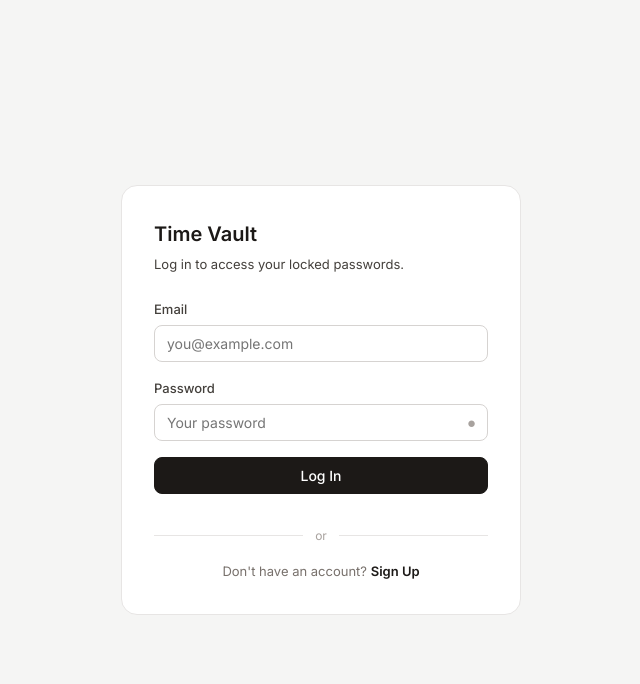
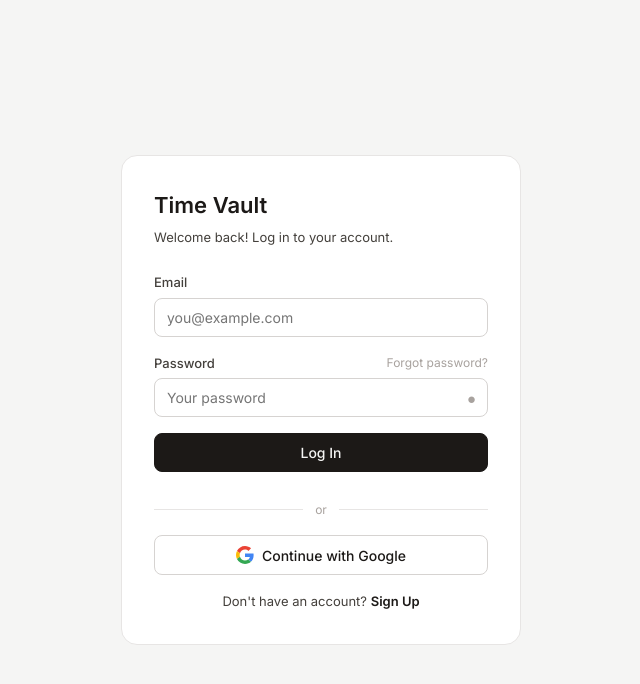
Before and after one commit to grchetan/time-vault, a React (Vite) app: page / in a window 1280 px wide. Shown: the top 684 px of the page, without its empty margins (319-959 px from the left). Built offline with nearby package versions, Linux system fonts and the light colour scheme; no server answers.

Commit message:
add google sign in fetures: and forgot password

```diff
--- a/src/components/Auth.jsx
+++ b/src/components/Auth.jsx
@@ -3,103 +3,151 @@ import { auth } from '../lib/firebase'
 import {
   createUserWithEmailAndPassword,
   signInWithEmailAndPassword,
+  sendPasswordResetEmail,
+  updateProfile,
+  GoogleAuthProvider,
+  signInWithPopup,
 } from 'firebase/auth'
 
+const provider = new GoogleAuthProvider()
+
 export default function Auth() {
-  const [mode, setMode] = useState('login') // 'login' | 'signup'
+  const [mode, setMode] = useState('login') // login | signup | forgot
+  const [name, setName] = useState('')
   const [email, setEmail] = useState('')
   const [password, setPassword] = useState('')
   const [showPass, setShowPass] = useState(false)
   const [loading, setLoading] = useState(false)
+  const [googleLoading, setGoogleLoading] = useState(false)
   const [error, setError] = useState('')
+  const [success, setSuccess] = useState('')
 
-  const handleSubmit = async () => {
-    if (!email || !password) { setError('Email aur password zaroori hai.'); return }
-    setLoading(true); setError('')
-    try {
-      if (mode === 'signup') {
-        await createUserWithEmailAndPassword(auth, email, password)
-      } else {
-        await signInWithEmailAndPassword(auth, email, password)
-      }
-    } catch (e) {
-      const msgs = {
+  const errMsg = (code) => ({
     'auth/email-already-in-use': 'Yeh email pehle se registered hai.',
     'auth/invalid-email': 'Email sahi nahi hai.',
     'auth/weak-password': 'Password kam se kam 6 characters ka hona chahiye.',
     'auth/invalid-credential': 'Email ya password galat hai.',
-        'auth/user-not-found': 'Koi account nahi mila is email pe.',
+    'auth/user-not-found': 'Is email pe koi account nahi mila.',
     'auth/wrong-password': 'Password galat hai.',
+    'auth/too-many-requests': 'Bahut zyada attempts. Thodi der baad try karo.',
+    'auth/popup-closed-by-user': 'Google login cancel ho gaya.',
+  })[code] || 'Kuch galat hua. Dobara try karo.'
+
+  const handleSubmit = async () => {
+    setError(''); setSuccess('')
+    if (mode === 'forgot') {
+      if (!email) { setError('Email daalo.'); return }
+      setLoading(true)
+      try {
+        await sendPasswordResetEmail(auth, email)
+        setSuccess('Password reset email bhej diya! Inbox check karo.')
+      } catch (e) { setError(errMsg(e.code)) }
+      setLoading(false); return
     }
-      setError(msgs[e.code] || 'Kuch galat hua. Dobara try karo.')
+    if (!email || !password) { setError('Email aur password zaroori hai.'); return }
+    if (mode === 'signup' && !name.trim()) { setError('Naam zaroori hai.'); return }
+    setLoading(true)
+    try {
+      if (mode === 'signup') {
+        const cred = await createUserWithEmailAndPassword(auth, email, password)
+        await updateProfile(cred.user, { displayName: name.trim() })
+      } else {
+        await signInWithEmailAndPassword(auth, email, password)
       }
-    setLoading(false)
+    } catch (e) { setError(errMsg(e.code)); setLoading(false) }
+  }
+
+  const handleGoogle = async () => {
+    setError(''); setGoogleLoading(true)
+    try {
+      await signInWithPopup(auth, provider)
+    } catch (e) { setError(errMsg(e.code)); setGoogleLoading(false) }
   }
 
   const handleKey = (e) => { if (e.key === 'Enter') handleSubmit() }
+
+  const switchMode = (m) => { setMode(m); setError(''); setSuccess('') }
 
   return (
     <div className="page-center">
       <div className="auth-card">
         <h1 className="auth-title">Time Vault</h1>
         <p className="auth-subtitle">
-          {mode === 'login'
-            ? 'Log in to access your locked passwords.'
-            : 'Create an account to start locking passwords.'}
+          {mode === 'login' && 'Welcome back! Log in to your account.'}
+          {mode === 'signup' && 'Create an account to start locking passwords.'}
+          {mode === 'forgot' && 'Enter your email to reset your password.'}
         </p>
 
         {error && <div className="error-msg">{error}</div>}
+        {success && <div className="success-msg">{success}</div>}
+
+        {mode === 'signup' && (
+          <div className="field">
+            <label>Full Name</label>
+            <input className="input" placeholder="Apna naam likho" value={name}
+              onChange={e => setName(e.target.value)} onKeyDown={handleKey} autoComplete="name" />
+          </div>
+        )}
 
         <div className="field">
           <label>Email</label>
-          <input
-            className="input"
-            type="email"
-            placeholder="you@example.com"
-            value={email}
-            onChange={e => setEmail(e.target.value)}
-            onKeyDown={handleKey}
-            autoComplete="email"
-          />
+          <input className="input" type="email" placeholder="you@example.com" value={email}
+            onChange={e => setEmail(e.target.value)} onKeyDown={handleKey} autoComplete="email" />
         </div>
 
+        {mode !== 'forgot' && (
           <div className="field">
-          <label>Password</label>
+            <div style={{ display: 'flex', justifyContent: 'space-between', alignItems: 'center', marginBottom: 5 }}>
+              <label style={{ margin: 0 }}>Password</label>
+              {mode === 'login' && (
+                <button onClick={() => switchMode('forgot')}
+                  style={{ background: 'none', border: 'none', fontSize: 12, color: 'var(--text-tertiary)', cursor: 'pointer' }}>
+                  Forgot password?
+                </button>
+              )}
+            </div>
             <div className="input-wrap">
-            <input
-              className="input"
-              type={showPass ? 'text' : 'password'}
+              <input className="input" type={showPass ? 'text' : 'password'}
                 placeholder={mode === 'signup' ? 'Min. 6 characters' : 'Your password'}
-              value={password}
-              onChange={e => setPassword(e.target.value)}
-              onKeyDown={handleKey}
-              autoComplete={mode === 'signup' ? 'new-password' : 'current-password'}
-            />
+                value={password} onChange={e => setPassword(e.target.value)} onKeyDown={handleKey}
+                autoComplete={mode === 'signup' ? 'new-password' : 'current-password'} />
               <button className="input-eye" onClick={() => setShowPass(s => !s)} type="button">
                 {showPass ? '○' : '●'}
               </button>
             </div>
           </div>
+        )}
 
-        <button
-          className="btn btn-primary btn-full"
-          onClick={handleSubmit}
-          disabled={loading}
-          style={{ marginBottom: '1rem' }}
-        >
-          {loading ? 'Please wait...' : mode === 'login' ? 'Log In' : 'Create Account'}
+        <button className="btn btn-primary btn-full" onClick={handleSubmit} disabled={loading}
+          style={{ marginBottom: '0.75rem' }}>
+          {loading ? 'Please wait...' :
+            mode === 'login' ? 'Log In' :
+            mode === 'signup' ? 'Create Account' : 'Send Reset Email'}
         </button>
 
+        {mode !== 'forgot' && (
+          <>
             <div className="divider">or</div>
+            <button className="btn btn-google btn-full" onClick={handleGoogle} disabled={googleLoading}
+              style={{ marginBottom: '1rem' }}>
+              <svg width="18" height="18" viewBox="0 0 48 48">
+                <path fill="#EA4335" d="M24 9.5c3.54 0 6.71 1.22 9.21 3.6l6.85-6.85C35.9 2.38 30.47 0 24 0 14.62 0 6.51 5.38 2.56 13.22l7.98 6.19C12.43 13.72 17.74 9.5 24 9.5z"/>
+                <path fill="#4285F4" d="M46.98 24.55c0-1.57-.15-3.09-.38-4.55H24v9.02h12.94c-.58 2.96-2.26 5.48-4.78 7.18l7.73 6c4.51-4.18 7.09-10.36 7.09-17.65z"/>
+                <path fill="#FBBC05" d="M10.53 28.59c-.48-1.45-.76-2.99-.76-4.59s.27-3.14.76-4.59l-7.98-6.19C.92 16.46 0 20.12 0 24c0 3.88.92 7.54 2.56 10.78l7.97-6.19z"/>
+                <path fill="#34A853" d="M24 48c6.48 0 11.93-2.13 15.89-5.81l-7.73-6c-2.15 1.45-4.92 2.3-8.16 2.3-6.26 0-11.57-4.22-13.47-9.91l-7.98 6.19C6.51 42.62 14.62 48 24 48z"/>
+              </svg>
+              {googleLoading ? 'Please wait...' : 'Continue with Google'}
+            </button>
+          </>
+        )}
 
-        <p style={{ textAlign: 'center', fontSize: '13px', color: '#78716c' }}>
-          {mode === 'login' ? "Don't have an account?" : 'Already have an account?'}{' '}
-          <button
-            onClick={() => { setMode(mode === 'login' ? 'signup' : 'login'); setError('') }}
-            style={{ background: 'none', border: 'none', color: '#1c1917', fontWeight: '600', cursor: 'pointer', fontSize: '13px' }}
-          >
-            {mode === 'login' ? 'Sign Up' : 'Log In'}
-          </button>
+        <p style={{ textAlign: 'center', fontSize: '13px', color: 'var(--text-secondary)' }}>
+          {mode === 'login' && <>Don't have an account?{' '}
+            <button onClick={() => switchMode('signup')} className="link-btn">Sign Up</button></>}
+          {mode === 'signup' && <>Already have an account?{' '}
+            <button onClick={() => switchMode('login')} className="link-btn">Log In</button></>}
+          {mode === 'forgot' && <>Remember it?{' '}
+            <button onClick={() => switchMode('login')} className="link-btn">Back to Login</button></>}
         </p>
       </div>
     </div>
--- a/src/index.css
+++ b/src/index.css
@@ -43,19 +43,11 @@ body {
 input, button, textarea, select { font-family: inherit; font-size: 14px; }
 input { outline: none; }
 
+/* ===== AUTH ===== */
 .page-center {
   min-height: 100vh;
   display: flex; align-items: center; justify-content: center;
   padding: 1.5rem; background: var(--bg);
-}
-
-.container { max-width: 540px; width: 100%; margin: 0 auto; padding: 2rem 1.25rem; }
-
-.card {
-  background: var(--bg-card);
-  border: 1px solid var(--border);
-  border-radius: 12px;
-  padding: 1.25rem;
 }
 
 .auth-card {
@@ -67,20 +59,21 @@ input { outline: none; }
   max-width: 400px;
 }
 
-.auth-title { font-size: 20px; font-weight: 600; margin-bottom: 4px; color: var(--text-primary); }
+.auth-title { font-size: 22px; font-weight: 600; margin-bottom: 4px; }
 .auth-subtitle { font-size: 13px; color: var(--text-secondary); margin-bottom: 1.5rem; }
 
+/* ===== FORM ===== */
 .field { margin-bottom: 1rem; }
 .field label { display: block; font-size: 13px; font-weight: 500; color: var(--text-secondary); margin-bottom: 5px; }
 
 .input {
-  width: 100%; padding: 9px 12px;
+  width: 100%; padding: 10px 12px;
   border: 1px solid var(--border-input);
   border-radius: 8px; font-size: 14px;
   color: var(--text-primary); background: var(--bg-card);
-  outline: none; transition: border-color 0.15s;
+  transition: border-color 0.15s;
 }
-.input:focus { border-color: #a8a29e; box-shadow: 0 0 0 3px rgba(168,162,158,0.15); }
+.input:focus { border-color: #a8a29e; box-shadow: 0 0 0 3px rgba(168,162,158,0.15); outline: none; }
 .input-wrap { position: relative; }
 .input-wrap .input { padding-right: 40px; }
 .input-eye {
@@ -90,32 +83,95 @@ input { outline: none; }
   color: var(--text-tertiary); font-size: 15px; padding: 2px;
 }
 
+/* ===== BUTTONS ===== */
 .btn {
-  display: inline-flex; align-items: center; justify-content: center; gap: 6px;
-  padding: 9px 18px; border-radius: 8px;
+  display: inline-flex; align-items: center; justify-content: center; gap: 8px;
+  padding: 10px 18px; border-radius: 8px;
   font-size: 14px; font-weight: 500; cursor: pointer;
   border: 1px solid transparent;
   transition: all 0.15s; white-space: nowrap;
 }
 .btn:disabled { opacity: 0.6; cursor: not-allowed; }
-.btn-primary { background: var(--text-primary); color: var(--bg-card); border-color: var(--text-primary); }
+.btn-primary { background: var(--text-primary); color: var(--bg); border-color: var(--text-primary); }
 .btn-primary:hover:not(:disabled) { opacity: 0.85; }
 .btn-outline { background: var(--bg-card); color: var(--text-secondary); border-color: var(--border-input); }
 .btn-outline:hover:not(:disabled) { background: var(--bg); }
 .btn-full { width: 100%; }
+.btn-google {
+  background: var(--bg-card); color: var(--text-primary);
+  border: 1px solid var(--border-input);
+}
+.btn-google:hover:not(:disabled) { background: var(--bg); }
+.icon-btn { padding: 7px 10px; }
+
+.link-btn {
+  background: none; border: none; cursor: pointer;
+  color: var(--text-primary); font-weight: 600; font-size: 13px;
+}
+.link-btn:hover { text-decoration: underline; }
+
+/* ===== NAVBAR ===== */
+.topnav {
+  display: flex; align-items: center; justify-content: space-between;
+  padding: 0.875rem 1.25rem;
+  background: var(--bg-card); border-bottom: 1px solid var(--border);
+  position: sticky; top: 0; z-index: 100;
+}
+.topnav-title { font-size: 16px; font-weight: 600; }
+
+/* Avatar */
+.avatar-btn {
+  display: flex; align-items: center; gap: 8px;
+  background: none; border: 1px solid var(--border);
+  border-radius: 8px; padding: 5px 10px; cursor: pointer;
+  color: var(--text-primary); transition: background 0.15s;
+}
+.avatar-btn:hover { background: var(--bg); }
+.avatar-img { width: 26px; height: 26px; border-radius: 50%; object-fit: cover; }
+.avatar-initials {
+  width: 26px; height: 26px; border-radius: 50%;
+  background: var(--text-primary); color: var(--bg);
+  display: flex; align-items: center; justify-content: center;
+  font-size: 11px; font-weight: 600;
+}
+.avatar-name { font-size: 13px; font-weight: 500; max-width: 120px; overflow: hidden; text-overflow: ellipsis; white-space: nowrap; }
+
+/* Dropdown */
+.dropdown-menu {
+  position: absolute; top: calc(100% + 8px); right: 0;
+  background: var(--bg-card); border: 1px solid var(--border);
+  border-radius: 10px; min-width: 200px;
+  box-shadow: 0 8px 24px rgba(0,0,0,0.12);
+  z-index: 200; overflow: hidden;
+}
+.dropdown-user { padding: 12px 14px; }
+.dropdown-divider { height: 1px; background: var(--border); }
+.dropdown-item {
+  display: block; width: 100%; text-align: left;
+  padding: 10px 14px; background: none; border: none;
+  font-size: 13px; color: var(--text-secondary); cursor: pointer;
+  transition: background 0.1s;
+}
+.dropdown-item:hover { background: var(--bg); }
+.dropdown-item.danger { color: #dc2626; }
+.dropdown-item.danger:hover { background: #fef2f2; }
+
+/* ===== LAYOUT ===== */
+.container { max-width: 600px; width: 100%; margin: 0 auto; padding: 2rem 1.25rem; }
 
 .vault-header {
   display: flex; align-items: flex-start;
   justify-content: space-between; margin-bottom: 1.5rem;
+  gap: 12px;
 }
-.vault-title { font-size: 20px; font-weight: 600; margin-bottom: 2px; color: var(--text-primary); }
+.vault-title { font-size: 20px; font-weight: 600; margin-bottom: 2px; }
 .vault-meta { font-size: 13px; color: var(--text-secondary); }
 
+/* ===== VAULT CARDS ===== */
 .vault-list { display: flex; flex-direction: column; gap: 10px; }
 
 .vault-card {
-  background: var(--bg-card);
-  border: 1px solid var(--border);
+  background: var(--bg-card); border: 1px solid var(--border);
   border-radius: 12px; padding: 1rem 1.25rem;
   display: flex; gap: 14px; align-items: flex-start;
   transition: border-color 0.2s;
@@ -124,23 +180,17 @@ input { outline: none; }
 [data-theme="dark"] .vault-card.unlocked { border-color: #166534; }
 
 .ring-wrap { position: relative; width: 72px; height: 72px; flex-shrink: 0; }
-.ring-icon {
-  position: absolute; inset: 0;
-  display: flex; align-items: center; justify-content: center;
-}
+.ring-icon { position: absolute; inset: 0; display: flex; align-items: center; justify-content: center; }
 
 .vault-info { flex: 1; min-width: 0; }
 .vault-info-top { display: flex; align-items: flex-start; justify-content: space-between; }
-.vault-name { font-size: 15px; font-weight: 600; margin-bottom: 3px; color: var(--text-primary); }
+.vault-name { font-size: 15px; font-weight: 600; margin-bottom: 3px; white-space: nowrap; overflow: hidden; text-overflow: ellipsis; }
 .vault-date { font-size: 12px; color: var(--text-tertiary); margin-bottom: 4px; }
 .vault-reason { font-size: 12px; color: var(--text-secondary); font-style: italic; margin-bottom: 6px; }
 .vault-countdown { font-size: 13px; font-weight: 500; color: #d97706; }
 .vault-unlock-date { font-size: 12px; color: var(--text-tertiary); margin-top: 2px; }
 
-.badge {
-  display: inline-block; font-size: 12px; font-weight: 500;
-  padding: 2px 10px; border-radius: 20px; margin-bottom: 8px;
-}
+.badge { display: inline-block; font-size: 12px; font-weight: 500; padding: 2px 10px; border-radius: 20px; margin-bottom: 8px; }
 .badge-success { background: #dcfce7; color: #166534; }
 [data-theme="dark"] .badge-success { background: #14532d; color: #86efac; }
 
@@ -150,84 +200,64 @@ input { outline: none; }
   padding: 8px 12px; margin: 6px 0;
   border: 1px solid var(--border);
 }
-.pass-text {
-  flex: 1; font-family: 'Courier New', monospace;
-  font-size: 14px; letter-spacing: 1px;
-  color: var(--text-primary); word-break: break-all;
-}
-.pass-copy {
-  background: none; border: none; cursor: pointer;
-  color: var(--text-secondary); font-size: 13px; font-weight: 500;
-  padding: 2px 6px; border-radius: 4px; transition: background 0.1s;
-}
+.pass-text { flex: 1; font-family: 'Courier New', monospace; font-size: 13px; letter-spacing: 1px; color: var(--text-primary); word-break: break-all; }
+.pass-copy { background: none; border: none; cursor: pointer; color: var(--text-secondary); font-size: 13px; font-weight: 500; padding: 2px 6px; border-radius: 4px; transition: background 0.1s; white-space: nowrap; }
 .pass-copy:hover { background: var(--border); }
 
-.add-form {
-  background: var(--bg-card); border: 1px solid var(--border);
-  border-radius: 12px; padding: 1.25rem; margin-bottom: 1rem;
-}
-.add-form-title { font-size: 15px; font-weight: 600; margin-bottom: 1rem; color: var(--text-primary); }
+.card-del { background: none; border: none; cursor: pointer; color: var(--text-tertiary); font-size: 18px; padding: 0 4px; line-height: 1; transition: color 0.15s; flex-shrink: 0; }
+.card-del:hover { color: #dc2626; }
+
+/* ===== ADD FORM ===== */
+.add-form { background: var(--bg-card); border: 1px solid var(--border); border-radius: 12px; padding: 1.25rem; margin-bottom: 1rem; }
+.add-form-title { font-size: 15px; font-weight: 600; margin-bottom: 1rem; }
 
 .duration-grid { display: flex; gap: 8px; flex-wrap: wrap; margin-bottom: 1rem; }
-.dur-btn {
-  padding: 6px 14px; border-radius: 8px; cursor: pointer;
-  font-size: 13px; font-weight: 500;
-  border: 1px solid var(--border-input);
-  background: var(--bg-card); color: var(--text-secondary);
-  transition: all 0.15s;
-}
+.dur-btn { padding: 6px 14px; border-radius: 8px; cursor: pointer; font-size: 13px; font-weight: 500; border: 1px solid var(--border-input); background: var(--bg-card); color: var(--text-secondary); transition: all 0.15s; }
 .dur-btn.active { background: var(--text-primary); color: var(--bg-card); border-color: var(--text-primary); }
 .dur-btn:hover:not(.active) { background: var(--bg); }
 
-.warn-box {
-  background: var(--warn-bg); border: 1px solid var(--warn-border);
-  border-radius: 8px; padding: 10px 12px;
-  font-size: 13px; color: var(--warn-text); margin-bottom: 1rem; line-height: 1.5;
+.warn-box { background: var(--warn-bg); border: 1px solid var(--warn-border); border-radius: 8px; padding: 10px 12px; font-size: 13px; color: var(--warn-text); margin-bottom: 1rem; line-height: 1.5; }
+
+/* ===== EMPTY STATE ===== */
+.empty-state { text-align: center; padding: 3rem 1.5rem; border: 1px dashed var(--border-input); border-radius: 12px; background: var(--empty-bg); }
+.empty-title { font-size: 16px; font-weight: 600; margin-bottom: 6px; }
+.empty-desc { font-size: 13px; color: var(--text-secondary); margin-bottom: 20px; line-height: 1.6; }
+
+/* ===== MESSAGES ===== */
+.error-msg { font-size: 13px; color: #dc2626; background: #fef2f2; border: 1px solid #fecaca; border-radius: 8px; padding: 8px 12px; margin-bottom: 12px; }
+.success-msg { font-size: 13px; color: #166534; background: #dcfce7; border: 1px solid #86efac; border-radius: 8px; padding: 8px 12px; margin-bottom: 12px; }
+[data-theme="dark"] .error-msg { background: #2d0a0a; border-color: #7f1d1d; color: #fca5a5; }
+[data-theme="dark"] .success-msg { background: #14532d; border-color: #166534; color: #86efac; }
+
+/* ===== FOOTER ===== */
+.footer { text-align: center; font-size: 12px; color: var(--text-tertiary); margin-top: 2rem; padding-bottom: 1rem; }
+
+/* ===== MISC ===== */
+.divider { display: flex; align-items: center; gap: 12px; margin: 1rem 0; font-size: 12px; color: var(--text-tertiary); }
+.divider::before, .divider::after { content: ''; flex: 1; height: 1px; background: var(--border); }
+.row { display: flex; gap: 8px; }
+
+/* ===== RESPONSIVE ===== */
+@media (max-width: 480px) {
+  .auth-card { padding: 1.5rem 1.25rem; border-radius: 12px; }
+  .auth-title { font-size: 20px; }
+  .container { padding: 1.25rem 1rem; }
+  .topnav { padding: 0.75rem 1rem; }
+  .topnav-title { font-size: 15px; }
+  .avatar-name { display: none; }
+  .vault-card { padding: 0.875rem 1rem; gap: 10px; }
+  .ring-wrap { width: 60px; height: 60px; }
+  .vault-name { font-size: 14px; }
+  .vault-header { flex-direction: column; align-items: stretch; }
+  .vault-header .btn { width: 100%; }
+  .add-form { padding: 1rem; }
+  .duration-grid { gap: 6px; }
+  .dur-btn { padding: 5px 10px; font-size: 12px; }
+  .row { flex-direction: column; }
+  .row .btn { width: 100%; }
+  .dropdown-menu { right: 0; min-width: 180px; }
 }
 
-.empty-state {
-  text-align: center; padding: 3rem 1.5rem;
-  border: 1px dashed var(--border-input);
-  border-radius: 12px; background: var(--empty-bg);
+@media (max-width: 360px) {
+  .btn { font-size: 13px; padding: 9px 14px; }
 }
-.empty-icon { font-size: 36px; margin-bottom: 12px; }
-.empty-title { font-size: 16px; font-weight: 600; margin-bottom: 6px; color: var(--text-primary); }
-.empty-desc { font-size: 13px; color: var(--text-secondary); margin-bottom: 20px; line-height: 1.6; }
-
-.error-msg {
-  font-size: 13px; color: #dc2626;
-  background: #fef2f2; border: 1px solid #fecaca;
-  border-radius: 8px; padding: 8px 12px; margin-bottom: 12px;
-}
-[data-theme="dark"] .error-msg { background: #2d0a0a; border-color: #7f1d1d; }
-
-.topnav {
-  display: flex; align-items: center; justify-content: space-between;
-  padding: 1rem 1.25rem;
-  background: var(--bg-card); border-bottom: 1px solid var(--border);
-  position: sticky; top: 0; z-index: 10;
-}
-.topnav-title { font-size: 16px; font-weight: 600; color: var(--text-primary); }
-.topnav-user { font-size: 13px; color: var(--text-tertiary); }
-
-.footer {
-  text-align: center; font-size: 12px;
-  color: var(--text-tertiary); margin-top: 2rem; padding-bottom: 1rem;
-}
-
-.divider {
-  display: flex; align-items: center; gap: 12px;
-  margin: 1rem 0; font-size: 12px; color: var(--text-tertiary);
-}
-.divider::before, .divider::after {
-  content: ''; flex: 1; height: 1px; background: var(--border);
-}
-
-.row { display: flex; gap: 8px; }
-
-.card-del {
-  background: none; border: none; cursor: pointer;
-  color: var(--text-tertiary); font-size: 18px; padding: 0 4px;
-  margin-left: auto; line-height: 1; transition: color 0.15s;
-}
-.card-del:hover { color: #dc2626; }
```
Also changed, not shown: src/components/Vault.jsx (+28 -13 lines). Lines whose indentation alone changed are shown as unchanged.
